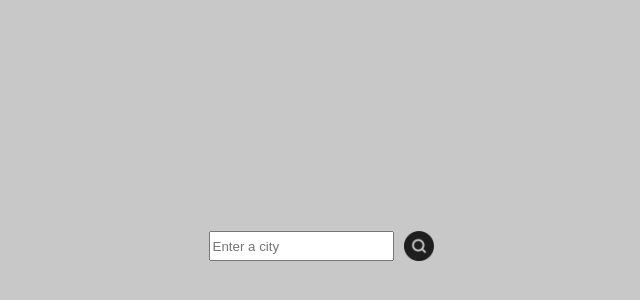
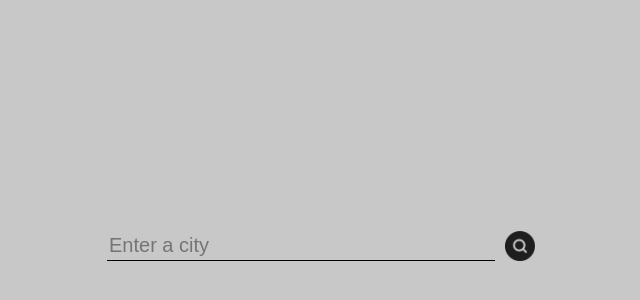
Before and after one commit to un1i1led/weatherApp, a website built with webpack: page dist/index.html in a window 1280 px wide. Shown: the part 154-454 px from the top of the page, without its empty margins (319-959 px from the left). Built offline with Linux system fonts and the light colour scheme; files that its build step writes are made by us from their sources.

Commit message:
Add styling to city input

```diff
--- a/src/style.css
+++ b/src/style.css
@@ -115,5 +115,13 @@ form {
 .not-found {
     position: absolute;
     bottom: 0;
-    left: 19px;
 }
+
+#search-input {
+    border: 0;
+    border-bottom: 1px solid black;
+    background-color: #c8c8c8;
+    outline: 0;
+    width: 30vw;
+    font-size: 20px;
+}
```
Also changed, not shown: dist/main.js.
